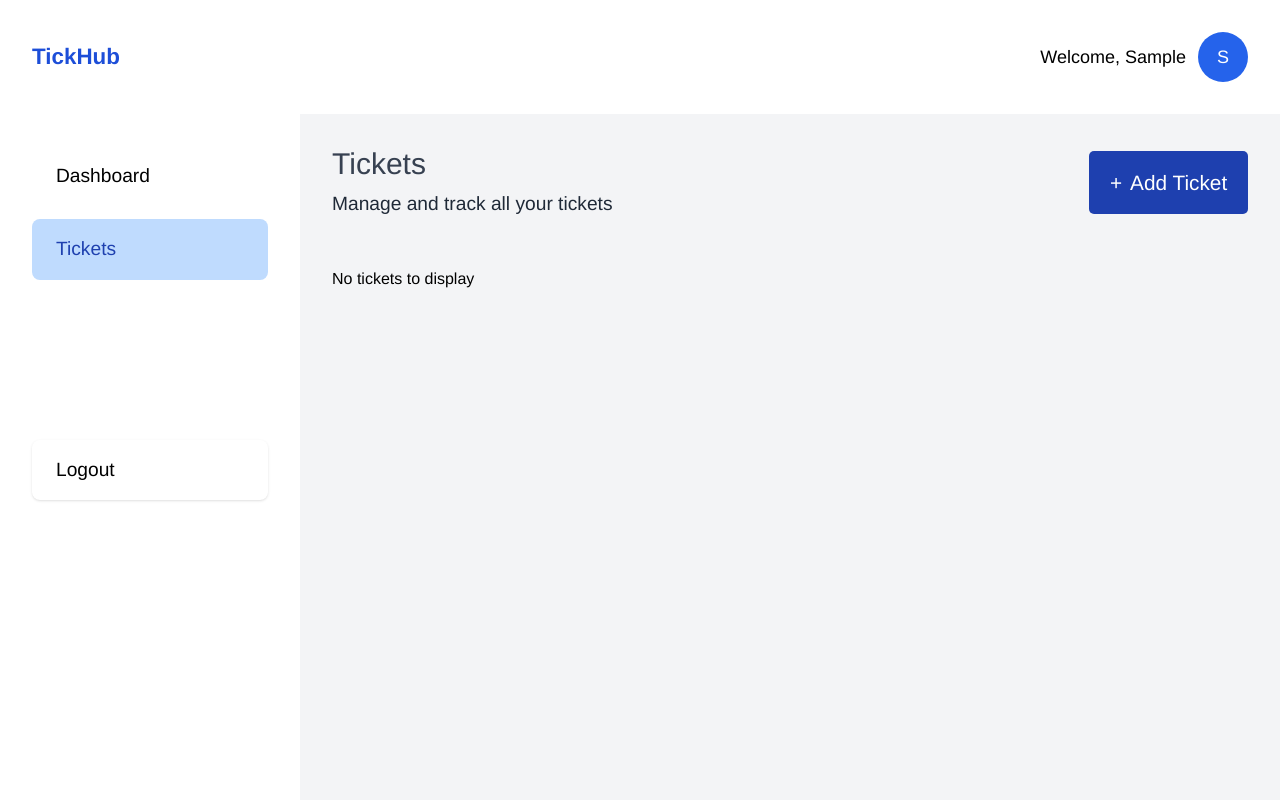
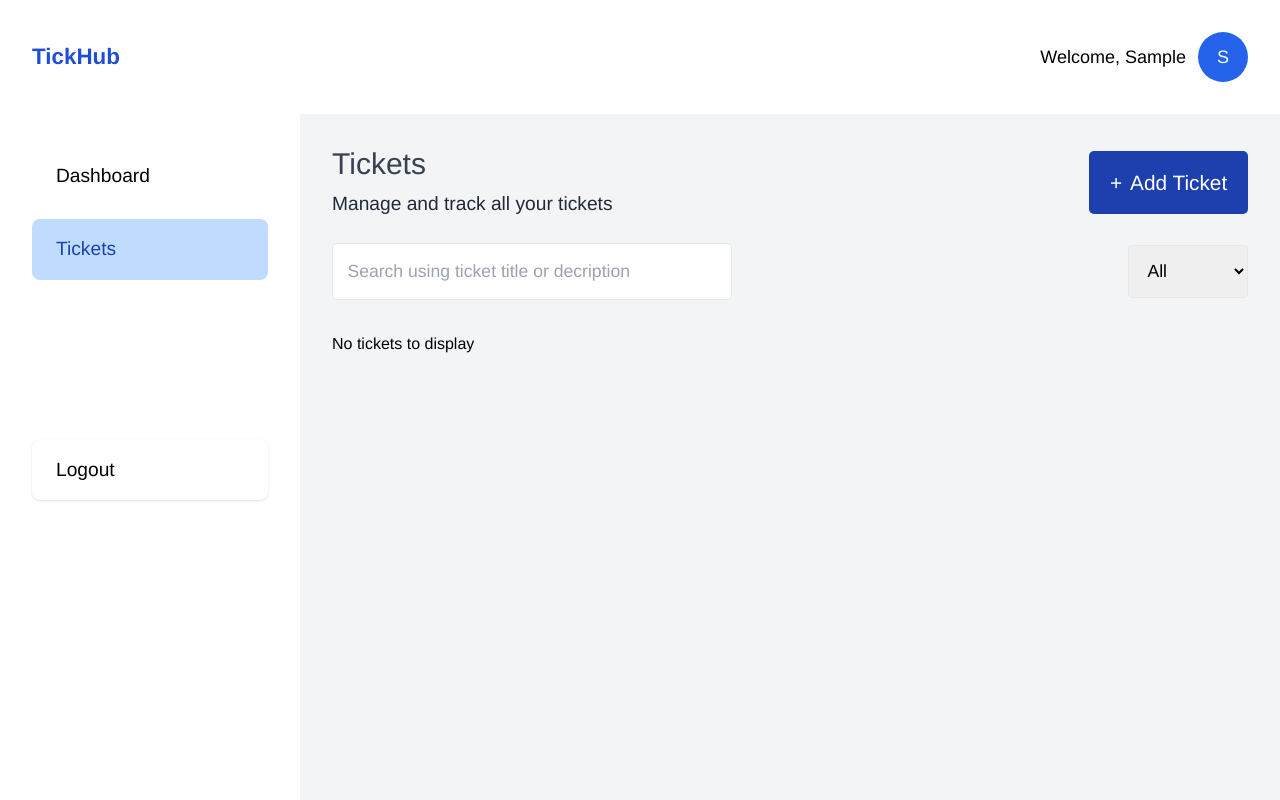
Before and after one commit to Austinet/tickhub-vue, a Vue app: page /tickets in a window 1280 px wide. Shown: the top 800 px of the page. Built offline with nearby package versions, Linux system fonts and the light colour scheme; sample sign-in values are in the browser's storage.

Commit message:
ft: implements search and filter features

```diff
--- a/src/components/dashboard/ViewTicket.vue
+++ b/src/components/dashboard/ViewTicket.vue
@@ -19,41 +19,37 @@ const statusBorderStyles = {
 
 <template>
   <section
-    className="fixed flex justify-center items-center bg-[#000000cc] top-0 left-0 w-full min-h-screen p-4"
+    class="fixed flex justify-center items-center bg-[#000000cc] top-0 left-0 w-full min-h-screen p-4"
   >
     <div
-      :className="`border-l-[0.6rem] ${
+      :class="`border-l-[0.6rem] ${
         statusBorderStyles[ticket.status]
       } w-full bg-white max-w-[700px] p-8 rounded-lg shadow`"
     >
-      <div className="flex items-center justify-between mb-8">
-        <h2 className="text-2xl font-medium">About Ticket</h2>
-        <button className="text-[1.5rem] outline-none" @click="closeForm">
+      <div class="flex items-center justify-between mb-8">
+        <h2 class="text-2xl font-medium">About Ticket</h2>
+        <button class="text-[1.5rem] outline-none" @click="closeForm">
           <!-- <IoClose /> -->
           x
         </button>
       </div>
 
       <div>
-        <div className="mb-[6">
-          <h3 className="text-[1.3rem] mb-2 font-medium text-gray-800">
-            Title
-          </h3>
-          <p className="text-lg">{{ ticket.title }}</p>
+        <div class="mb-6">
+          <h3 class="text-[1.3rem] mb-1 font-medium text-gray-800">Title</h3>
+          <p class="text-lg">{{ ticket.title }}</p>
         </div>
 
-        <div className="mb-6">
-          <h3 className="text-[1.3rem] mb-2 font-medium text-gray-800">
+        <div class="mb-6">
+          <h3 class="text-[1.3rem] mb-1 font-medium text-gray-800">
             Description
           </h3>
-          <p className="text-lg">{{ ticket.description }}</p>
+          <p class="text-lg">{{ ticket.description }}</p>
         </div>
-        <div className="6">
-          <h3 className="text-[1.3rem] mb-2 font-medium text-gray-800">
-            Status
-          </h3>
+        <div>
+          <h3 class="text-[1.3rem] mb-1 font-medium text-gray-800">Status</h3>
           <p
-            :className="`${
+            :class="`${
               statusStyles[ticket.status]
             } w-fit px-2 py-1 text-lg rounded-xl`"
           >
--- a/src/views/Tickets.vue
+++ b/src/views/Tickets.vue
@@ -1,5 +1,5 @@
 <script setup>
-import { ref } from "vue";
+import { computed, ref } from "vue";
 import DashboardLayout from "../layouts/DashboardLayout.vue";
 import TicketCard from "../components/dashboard/TicketCard.vue";
 import ViewTicket from "../components/dashboard/ViewTicket.vue";
@@ -10,6 +10,24 @@ const ticketItem = ref({});
 const appStore = inject("appStore");
 const ticketList = ref(appStore.getTickets());
 
+const searchQuery = ref("");
+const selectedStatus = ref("all");
+
+const filteredTickets = computed(() => {
+  const query = searchQuery.value.trim().toLocaleLowerCase();
+  const status = selectedStatus.value;
+
+  return ticketList.value.filter((ticket) => {
+    const matchQuery =
+      ticket.title.toLowerCase().includes(query) ||
+      ticket.description.toLowerCase().includes(query);
+
+    const matchStatus =
+      status === "all" ? true : ticket.status.toLowerCase() === status;
+
+    return matchQuery && matchStatus;
+  });
+});
 const viewTicket = (ticket) => {
   ticketItem.value = ticket;
   showTicket.value = !showTicket.value;
@@ -31,7 +49,7 @@ const deleteTicket = (id) => {
     <section>
       <!-- Header -->
       <div
-        className="flex flex-col md:flex-row md:justify-between gap-4 md:items-center mb-12"
+        className="flex  md:flex-row justify-between gap-4 items-end md:items-center mb-6"
       >
         <div>
           <h1
@@ -39,27 +57,52 @@ const deleteTicket = (id) => {
           >
             Tickets
           </h1>
-          <p className="text-[1.2rem] text-gray-800">
+          <p className="md:text-[1.2rem] text-gray-800 w-[150px] sm:w-fit">
             Manage and track all your tickets
           </p>
         </div>
         <RouterLink
           to="/tickets/add"
-          className=" bg-blue-800 text-white w-fit px-[1.1rem] py-[0.8rem] md:px-[1.3rem] md:py-4 rounded-[5px] outline-none flex items-center gap-2 text-[1.3rem] font-medium hover:opacity-90"
+          className=" bg-blue-800 text-white w-fit px-[1rem] py-[0.8rem] md:px-[1.3rem] md:py-4 rounded-[5px] outline-none flex items-center gap-2 text-[1.1rem] md:text-[1.3rem] font-medium hover:opacity-90"
         >
           <span>+</span>
           <span>Add Ticket</span>
         </RouterLink>
       </div>
 
+      <!-- Search and filter features -->
+      <div
+        class="mb-8 flex flex-col-reverse sm:flex-row sm:items-center sm:justify-between gap-6"
+      >
+        <div class="w-full max-w-[400px]">
+          <input
+            type="text"
+            className="w-full p-[0.9rem] border rounded text-[1.1rem] outline-blue-400 "
+            placeholder="Search using ticket title or decription"
+            v-model="searchQuery"
+          />
+        </div>
+        <div>
+          <select
+            v-model="selectedStatus"
+            class="border p-[0.9rem] rounded w-[120px] focus:outline focus:outline-blue-400 text-[1.1rem]"
+          >
+            <option value="all">All</option>
+            <option value="open">Open</option>
+            <option value="in_progress">In progress</option>
+            <option value="closed">Closed</option>
+          </select>
+        </div>
+      </div>
+
       <!-- Tickets  -->
-      <p v-if="!ticketList.length">No tickets to display</p>
+      <p v-if="!filteredTickets.length">No tickets to display</p>
       <div
         v-else
         className="flex flex-wrap gap-10 items-center justify-center md:justify-between"
       >
         <TicketCard
-          v-for="ticket in ticketList"
+          v-for="ticket in filteredTickets"
           :key="ticket.id"
           :ticket="ticket"
           :deleteTicket="deleteTicket"
```
